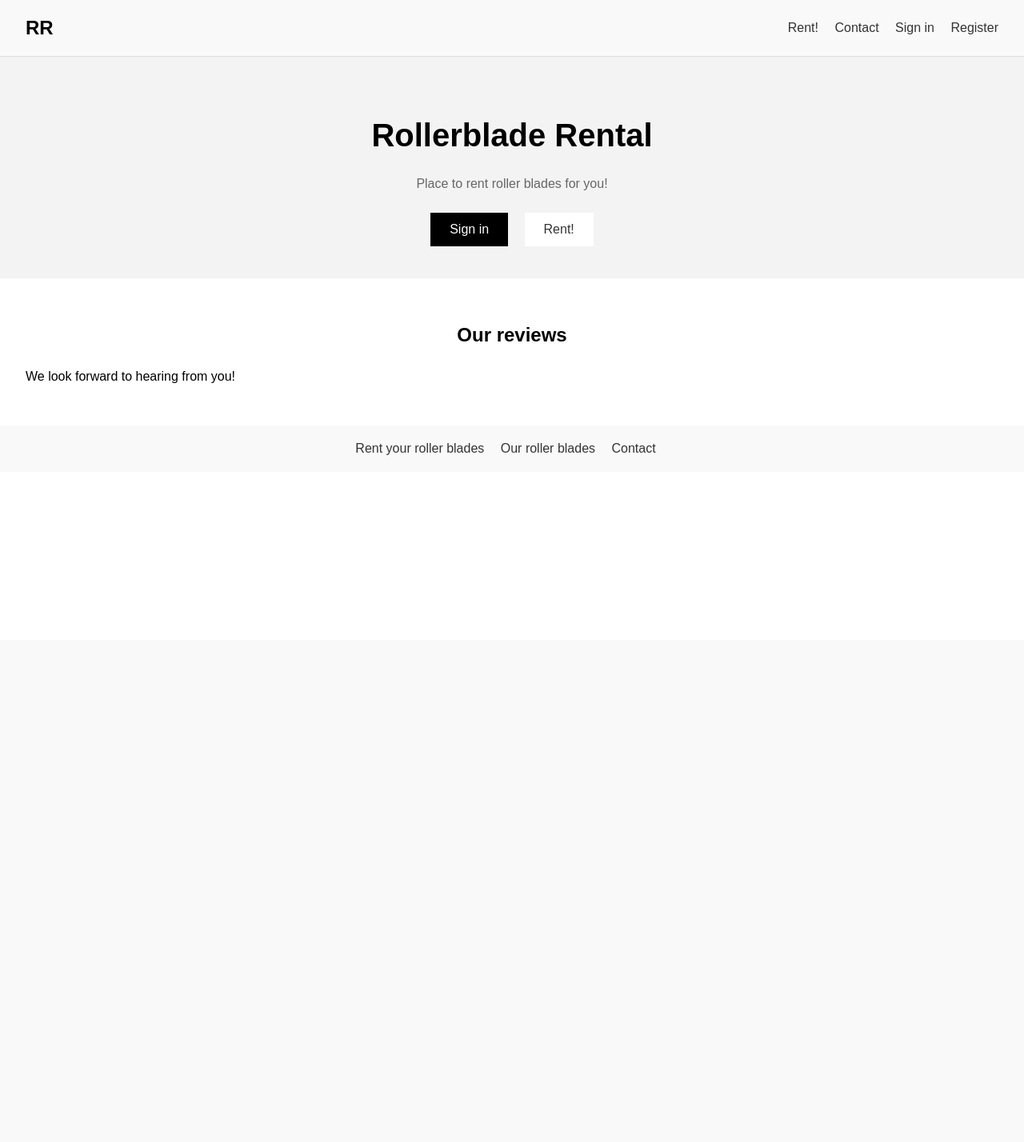
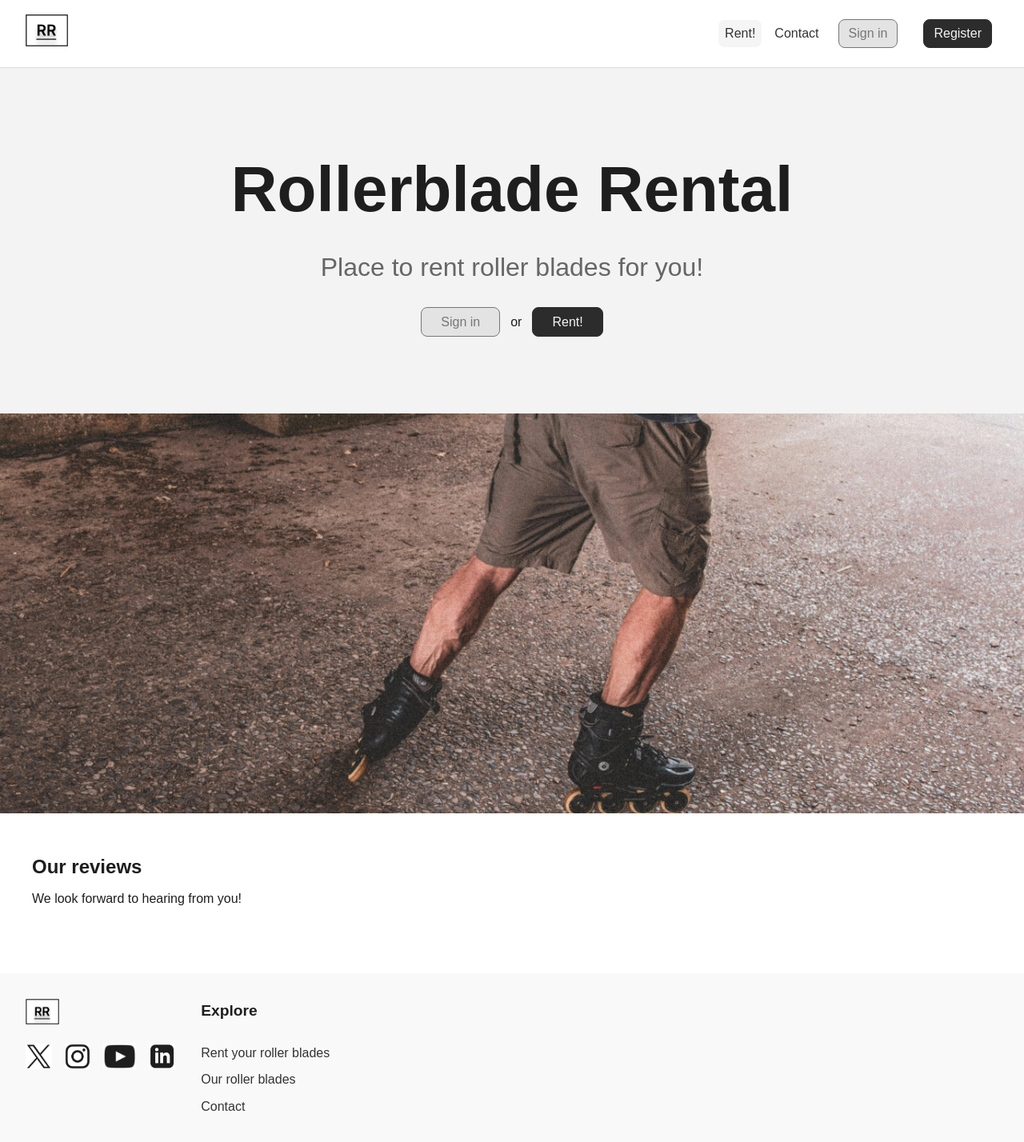
Before and after one commit to NoMariusz/rollerblade-rental, a PHP site: page /home in a window 1280 px wide. Shown: the whole page at 80% size. Before the commit the page ends 569 px from the top, so only its background shows below. Run offline with PHP 8.4, Linux system fonts and the light colour scheme; data that the repository does not hold is empty; some libraries are stand-ins or nearby versions.

Commit message:
styled and added functionalities to home page

```diff
--- a/rollerblade-rental_example_data.sql
+++ b/rollerblade-rental_example_data.sql
@@ -70,6 +70,6 @@
 (1, 2, '2024-01-01 00:00:00', '2026-01-01 23:59:59', (SELECT id FROM rental_statuses WHERE name = 'canceled'), 'Canceled due to personal reasons');
 
 INSERT INTO homepage_ratings (title, icon, user_name, website_name) VALUES
-('Great', 'https://similarpng.com/illustration-of-google-icon-on-transparent-background-png/', 'Jimmy', 'google.com'),
-('Awesome', 'https://info.ceneo.pl/ceneo-pl-odswieza-logo-oraz-layout-komputerowej-wersji-serwisu', 'Andrzej', 'ceneo.pl'),
-('So special', 'https://similarpng.com/illustration-of-google-icon-on-transparent-background-png/', 'Dan', 'google.com');
+('Great', 'https://upload.wikimedia.org/wikipedia/commons/thumb/c/c1/Google_%22G%22_logo.svg/1200px-Google_%22G%22_logo.svg.png', 'Jimmy', 'google.com'),
+('Awesome', 'https://image.ceneostatic.pl/data/article_picture/66/f4/78ac-02bd-42c0-a8ee-a0a65197e76f_large.png', 'Andrzej', 'ceneo.pl'),
+('So special', 'https://upload.wikimedia.org/wikipedia/commons/thumb/c/c1/Google_%22G%22_logo.svg/1200px-Google_%22G%22_logo.svg.png', 'Dan', 'google.com');
--- a/views/home/index.html
+++ b/views/home/index.html
@@ -5,38 +5,81 @@
 		<meta name="viewport" content="width=device-width, initial-scale=1.0" />
 		<title>Rollerblade Rental</title>
 		<link rel="stylesheet" href="/views/home/styles.css" />
+		<link rel="stylesheet" href="/views/shared/index.css" />
 	</head>
 	<body>
 		<header>
-			<div class="logo">RR</div>
+			<div class="logo">
+				<img src="/views/shared/rr_logo.png" alt="Rollerblade-Rental" />
+			</div>
+			<div class="hamburger-wrapper">
+				<button class="hamburger" aria-label="Toggle navigation">
+					☰
+				</button>
 				<nav>
-				<a href="#rent">Rent!</a>
-				<a href="#contact">Contact</a>
-				<a href="#signin">Sign in</a>
-				<a href="#register">Register</a>
+					<a href="/rollerskates" class="accent-link">Rent!</a>
+					<a href="/contact">Contact</a>
+					<a href="/login" class="btn btn-secondary btn-compact"
+						>Sign in</a
+					>
+					<a href="/register" class="btn btn-primary btn-compact"
+						>Register</a
+					>
 				</nav>
+			</div>
 		</header>
 
 		<section class="hero">
 			<h1>Rollerblade Rental</h1>
 			<p>Place to rent roller blades for you!</p>
 			<div class="cta-buttons">
-				<button class="btn-primary">Sign in</button>
-				<button class="btn-secondary">Rent!</button>
+				<button class="btn btn-secondary">
+					<a href="/login">Sign in</a>
+				</button>
+				<p>or</p>
+				<button class="btn btn-primary">
+					<a href="/rollerskates">Rent!</a>
+				</button>
 			</div>
 		</section>
 
+		<section class="skater-image">
+			<img src="/views/home/skater.jpg" alt="Skater" />
+		</section>
+
 		<section class="reviews">
+			<div class="texts">
 				<h2>Our reviews</h2>
 				<p>We look forward to hearing from you!</p>
+			</div>
 			<div class="review-cards" id="review-cards"></div>
 		</section>
 
 		<footer>
-			<div class="footer-links">
+			<div class="footer-icons">
+				<img src="/assets/rr_logo.png" alt="Rollerblade rental" />
+				<div class="footer-socials">
+					<a href="#"
+						><img src="/assets/x_logo.png" alt="Twitter"
+					/></a>
+					<a href="#"
+						><img src="/assets/instagram_logo.png" alt="Instagram"
+					/></a>
+					<a href="#"
+						><img src="/assets/youtube_logo.png" alt="Youtube"
+					/></a>
+					<a href="#"
+						><img src="/assets/inkedin_logo.png" alt="Inkedin"
+					/></a>
+				</div>
+			</div>
+			<div class="footer-texts">
+				<h2>Explore</h2>
+				<div class="footer-page-links">
 					<a href="#">Rent your roller blades</a>
 					<a href="#">Our roller blades</a>
 					<a href="#">Contact</a>
+				</div>
 			</div>
 		</footer>
 
--- a/views/home/main.js
+++ b/views/home/main.js
@@ -22,10 +22,14 @@
 		card.className = 'review-card';
 
 		card.innerHTML = `
-            <img src="${rating.icon}" alt="${rating.website_name}" />
-            <p><strong>${rating.title}</strong></p>
-            <p>${rating.user_name}</p>
-            <p>${rating.website_name}</p>
+			<p><strong>"${rating.title}"</strong></p>
+			<div class="review-card-bottom">
+				<img src="${rating.icon}" alt="${rating.website_name}" />
+				<div class="review-card-texts">
+					<p>${rating.user_name}</p>
+					<p>${rating.website_name}</p>
+				</div>
+			</div>
         `;
 
 		container.appendChild(card);
@@ -34,3 +38,12 @@
 
 // Call fetchRatings when the page loads
 fetchRatings();
+
+document.addEventListener('DOMContentLoaded', () => {
+	const hamburger = document.querySelector('.hamburger');
+	const nav = document.querySelector('nav');
+
+	hamburger.addEventListener('click', () => {
+		nav.classList.toggle('show');
+	});
+});
--- a/views/home/styles.css
+++ b/views/home/styles.css
@@ -2,64 +2,89 @@
 	margin: 0;
 	font-family: Arial, sans-serif;
 	line-height: 1.6;
+	font-size: 16px;
 }
+
 header {
 	display: flex;
 	justify-content: space-between;
 	align-items: center;
 	padding: 1rem 2rem;
-	background-color: #f9f9f9;
+	background-color: #fff;
 	border-bottom: 1px solid #ddd;
 }
-.logo {
-	font-weight: bold;
-	font-size: 1.5rem;
+.logo img {
+	height: 2.5rem;
 }
 nav a {
-	margin-left: 1rem;
 	text-decoration: none;
 	color: #333;
 }
 nav a:hover {
 	text-decoration: underline;
 }
+nav {
+	display: flex;
+	gap: 1rem;
+	align-items: center;
+}
+.hamburger-wrapper {
+	display: flex;
+	align-items: flex-end;
+	flex-direction: column;
+}
+.hamburger {
+	display: none;
+	background: none;
+	border: none;
+	font-size: 24px;
+	cursor: pointer;
+}
+
 .hero {
 	text-align: center;
-	padding: 2rem;
+	padding: 5.5rem;
 	background-color: #f3f3f3;
 }
 .hero h1 {
-	font-size: 2.5rem;
+	font-size: 5rem;
 	margin-bottom: 0.5rem;
 }
-.hero p {
+.hero > p {
 	color: #666;
+	font-size: 2rem;
 }
+.skater-image img {
+	width: 100%;
+	height: 500px;
+	object-fit: cover;
+}
+
 .cta-buttons {
 	margin-top: 1rem;
+	display: flex;
+	justify-content: center;
+	align-items: center;
+	gap: 5px;
 }
-.cta-buttons button {
-	padding: 0.75rem 1.5rem;
-	margin: 0.5rem;
-	border: none;
-	font-size: 1rem;
-	cursor: pointer;
-}
-.btn-primary {
-	background-color: black;
-	color: white;
-}
-.btn-secondary {
-	background-color: white;
-	border: 1px solid #ddd;
-	color: #333;
-}
+
 .reviews {
-	padding: 2rem;
+	display: flex;
+	flex-direction: column;
+	align-items: flex-start;
+	justify-content: stretch;
+	padding: 2.5rem;
 }
 .reviews h2 {
-	text-align: center;
+	margin-bottom: 0.5rem;
 }
+.reviews p {
+	margin-bottom: 0.5rem;
+}
+.reviews .texts {
+	margin-bottom: 2rem;
+}
+
 .review-cards {
 	display: flex;
 	justify-content: center;
@@ -70,21 +95,82 @@
 	border: 1px solid #ddd;
 	padding: 1rem;
 	border-radius: 8px;
-	text-align: center;
 	width: 200px;
 	background: white;
 }
 .review-card img {
-	max-width: 40px;
-	border-radius: 50%;
+	max-width: 30px;
 }
+.review-card-bottom {
+	display: flex;
+	justify-content: flex-start;
+	align-items: center;
+	gap: 15px;
+}
+.review-card-texts {
+	display: flex;
+	flex-direction: column;
+	align-items: flex-start;
+	justify-content: center;
+}
+.review-card-texts p {
+	padding: 0;
+	margin: 0;
+}
+.review-card-texts p:nth-child(2) {
+	color: var(--secondary-text);
+	font-size: 0.75rem;
+}
+
 footer {
 	background-color: #f9f9f9;
-	padding: 1rem 2rem;
-	text-align: center;
+	padding: 2rem;
+	display: flex;
+	flex-wrap: wrap;
+	align-items: flex-start;
+	gap: 2rem;
 }
-.footer-links a {
-	margin-right: 1rem;
+footer img {
+	height: 2rem;
+	width: auto;
+}
+.footer-socials {
+	display: flex;
+	justify-content: center;
+	align-items: center;
+	gap: 1rem;
+	margin-top: 1rem;
+}
+.footer-texts h2 {
+	font-size: 1.2rem;
+	margin-bottom: 1.5rem;
+}
+.footer-page-links {
+	display: flex;
+	flex-direction: column;
+	gap: 0.5rem;
+}
+.footer-page-links a {
 	color: #333;
 	text-decoration: none;
 }
+
+@media screen and (max-width: 768px) {
+	.hero {
+		padding: 2.5rem;
+	}
+
+	.hero h1 {
+		font-size: 2.5rem;
+	}
+	.hamburger {
+		display: block;
+	}
+
+	nav {
+		display: none;
+	}
+	nav.show {
+		display: flex;
+	}
+}
--- /dev/null
+++ b/views/shared/index.css
@@ -0,0 +1,68 @@
+* {
+	box-sizing: border-box;
+	margin: 0;
+}
+
+:root {
+	--primary-text: #1e1e1e;
+	--secondary-text: #757575;
+	--primary-black: #2c2c2c;
+	--primary-white: #f5f5f5;
+	--border-neutral-color: #767676;
+	--background-neutral-color: #e3e3e3;
+	--background-default: #fff;
+	--background-default-secondary: #f5f5f5;
+}
+
+body {
+	font-family: Arial, Helvetica, sans-serif;
+	background-color: var(--background-default);
+	color: var(--primary-text);
+}
+
+.btn {
+	padding: 0.55rem 1.5rem;
+	margin: 0.5rem;
+	border: none;
+	font-size: 1rem;
+	cursor: pointer;
+	border-radius: 0.5rem;
+}
+.btn a {
+	text-decoration: none;
+	color: inherit;
+}
+.btn:hover {
+	transform: translateY(-1px);
+	box-shadow: 0 2px 4px rgba(0, 0, 0, 0.1);
+	text-decoration: none;
+}
+.btn-compact {
+	padding: 0.25rem 0.75rem;
+}
+.btn-primary {
+	background-color: var(--primary-black);
+	color: var(--primary-white);
+	border: 1px solid var(--primary-black);
+	transition: all 300ms;
+}
+.btn-primary:hover {
+	background-color: var(--primary-white);
+	color: var(--primary-black);
+}
+.btn-secondary {
+	background-color: var(--background-neutral-color);
+	border: 1px solid var(--border-neutral-color);
+	color: var(--border-neutral-color);
+	transition: all 300ms;
+}
+.btn-secondary:hover {
+	background-color: var(--border-neutral-color);
+	color: var(--background-neutral-color);
+}
+
+.accent-link {
+	background-color: var(--background-default-secondary);
+	border-radius: 0.5rem;
+	padding: 0.25rem 0.5rem;
+}
```
Also changed, not shown: assets/inkedin_logo.png (added), assets/instagram_logo.png (added), assets/x_logo.png (added), assets/youtube_logo.png (added), views/home/skater.jpg (added), views/shared/rr_logo.png (added). Lines whose indentation alone changed are shown as unchanged.
